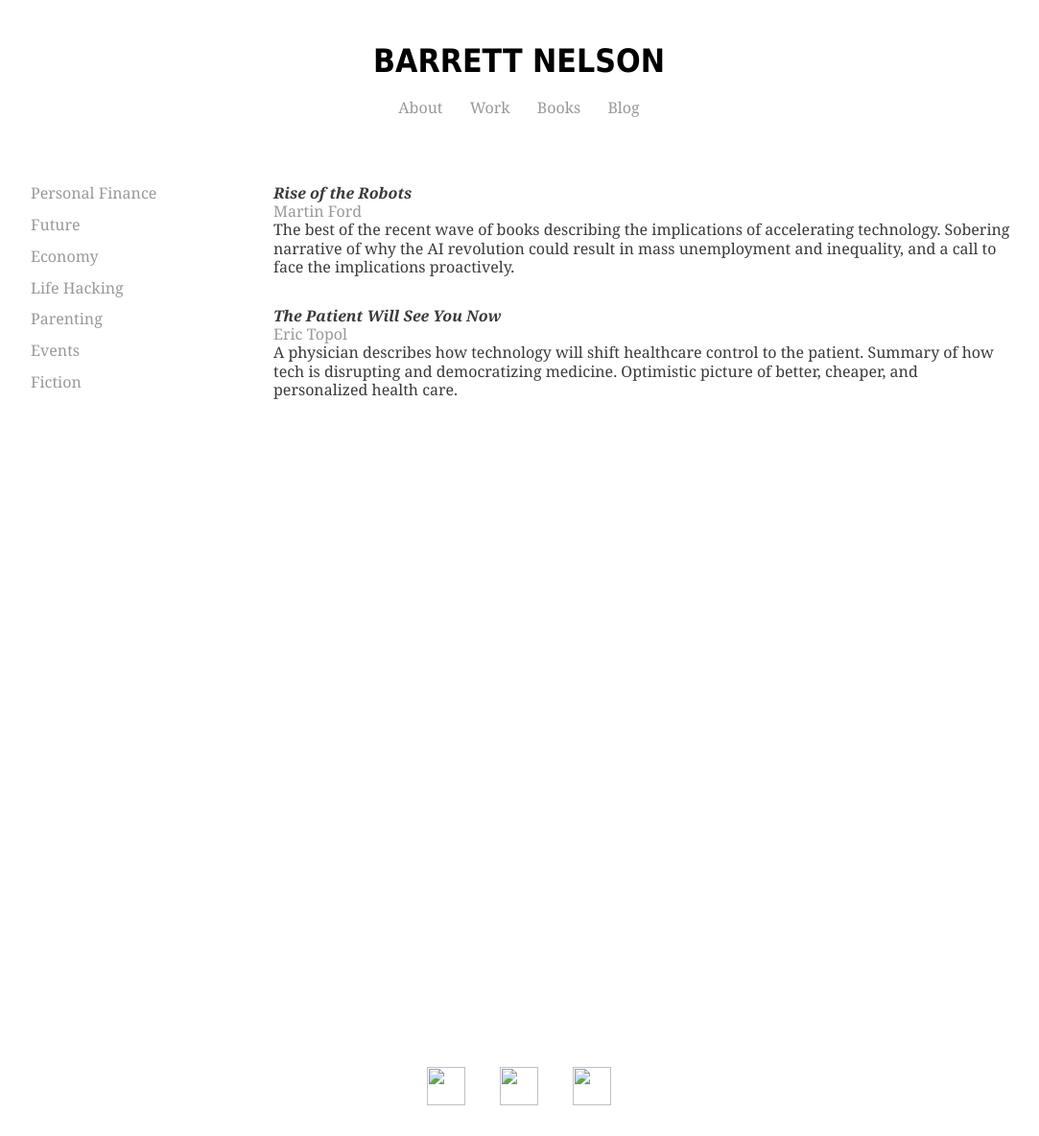
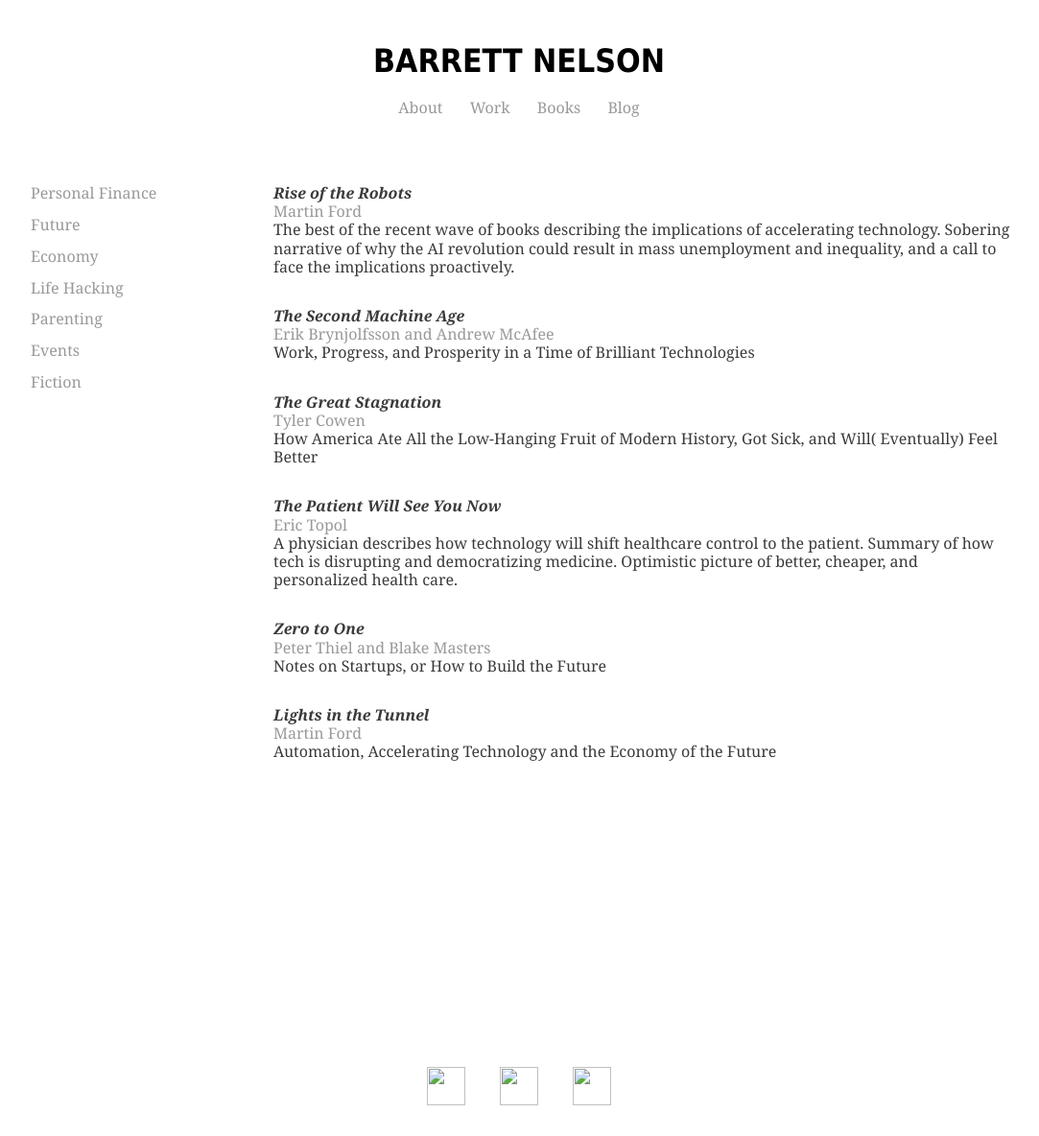
Before and after one commit to bstnel/bstnel.github.io, a Jekyll site: the page books/economy/index.html, which Jekyll copies as it is, in a window 1280 px wide. Shown: the whole page at 96% size, without its empty margins (99-1182 px from the left). Built offline with Jekyll 4.4.1, drawn with Linux system fonts in a browser that asks for light colours.

Commit message:
Update index.html

```diff
--- a/books/economy/index.html
+++ b/books/economy/index.html
@@ -49,11 +49,30 @@
   <h4>Martin Ford</h4>
   <h5>The best of the recent wave of books describing the implications of accelerating technology. Sobering narrative of why the AI revolution could result in mass unemployment and inequality, and a call to face the implications proactively. </h5>
   </p>
-
+      <p>
+          <h3>The Second Machine Age</h3>
+  <h4>Erik Brynjolfsson and Andrew McAfee</h4>
+  <h5>Work, Progress, and Prosperity in a Time of Brilliant Technologies </h5>
+      </p>
+	      <p>
+          <h3>The Great Stagnation</h3>
+  <h4>Tyler Cowen</h4>
+  <h5>How America Ate All the Low-Hanging Fruit of Modern History, Got Sick, and Will( Eventually) Feel Better</h5>
+      </p>
       <p>
           <h3>The Patient Will See You Now</h3>
   <h4>Eric Topol</h4>
   <h5>A physician describes how technology will shift healthcare control to the patient. Summary of how tech is disrupting and democratizing medicine. Optimistic picture of better, cheaper, and personalized health care. </h5>
+      </p>
+	      <p>
+          <h3>Zero to One</h3>
+  <h4>Peter Thiel and Blake Masters</h4>
+  <h5>Notes on Startups, or How to Build the Future</h5>
+      </p>
+	      <p>
+          <h3>Lights in the Tunnel</h3>
+  <h4>Martin Ford</h4>
+  <h5>Automation, Accelerating Technology and the Economy of the Future</h5>
       </p>
 	    </div>
 	</div>
```
